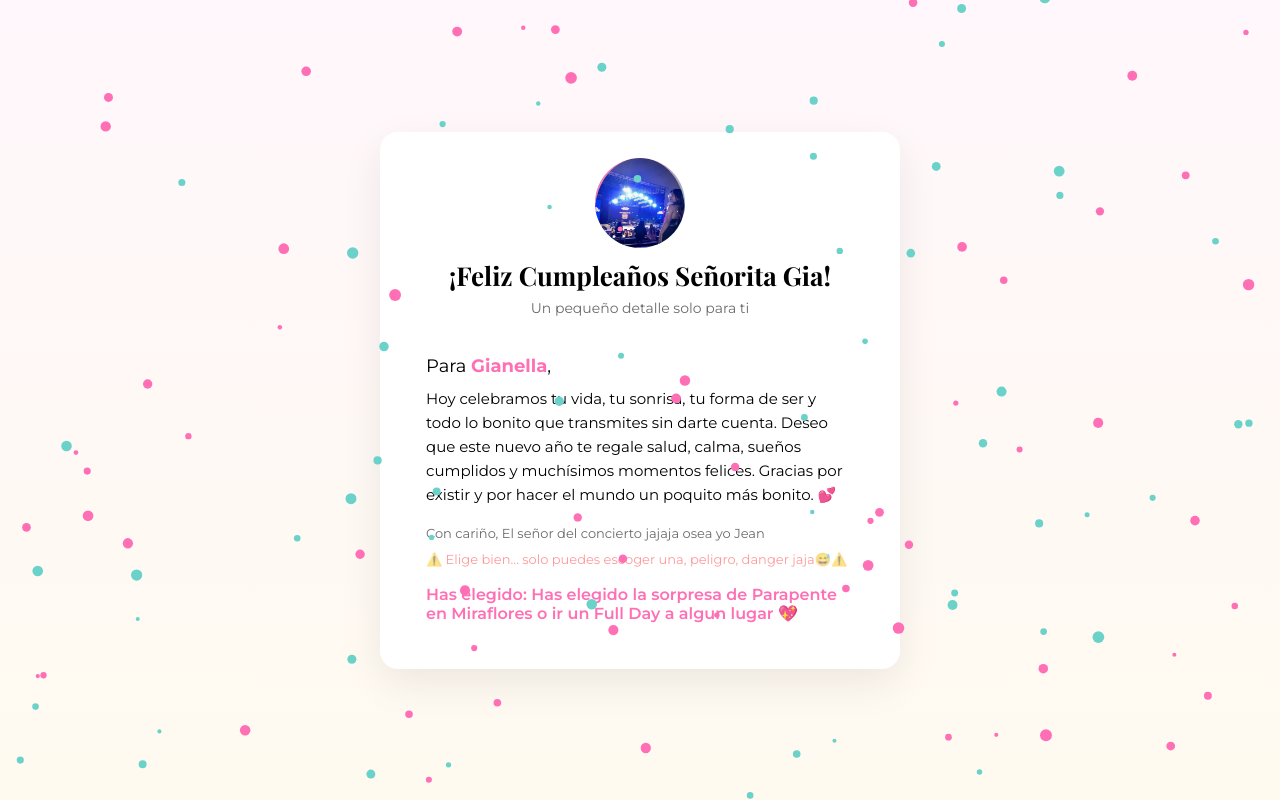
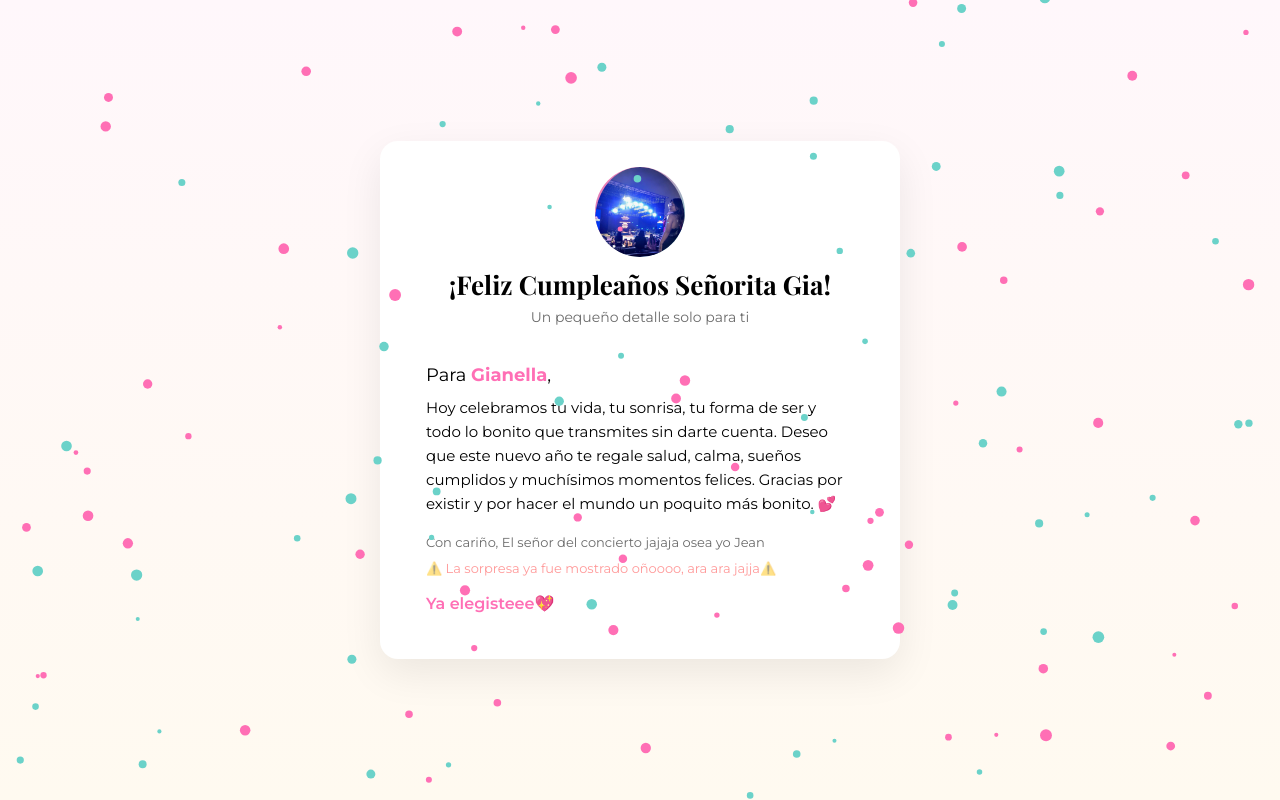
Before and after one commit to JeanTaboada/HBGia, a plain HTML site: page index.html in a window 1280 px wide. Both pictures are taken after a click on the button "Sorpresa 1". Drawn offline with nearby package versions, Linux system fonts and the light colour scheme.

Commit message:
Update index.html
regalo entregado

```diff
--- a/index.html
+++ b/index.html
@@ -199,7 +199,7 @@ canvas{
       <button onclick="choose(4)">Sorpresa 4</button>
     </div>
 
-    <div class="warning">⚠️ Elige bien… solo puedes escoger una, peligro, danger jaja😅⚠️</div>
+    <div class="warning">⚠️ La sorpresa ya fue mostrado oñoooo, ara ara jajja⚠️</div>
     <div class="result" id="result"></div>
 
   </div>
@@ -278,13 +278,13 @@ function choose(op){
   explode();
 
   const messages = {
-  1: "Has elegido la sorpresa de Parapente en Miraflores o ir un Full Day a algun lugar 💖",
-  2: "Has elegido la sorpresa de Euro Kart en Jockey Plaza ✨",
-  3: "Has elegido la sorpresa de darte un regalo sorpresa en persona ya que no me mandaste tu ubi jaja",
-  4: "Has elegido la sorpresa de un regalo de Victoria Secret o Aruma a tu eleccion y yo paso tarjeta xd💕"
+  1: "Ya elegisteee💖",
+  2: "Ya elegisteee x2✨",
+  3: "Ya elegisteee xd",
+  4: "Ya elegisteee x1000💕"
 };
 
-  document.getElementById("result").innerText="Has elegido: "+messages[op];
+  document.getElementById("result").innerText=messages[op];
 }
 </script>
 
```
